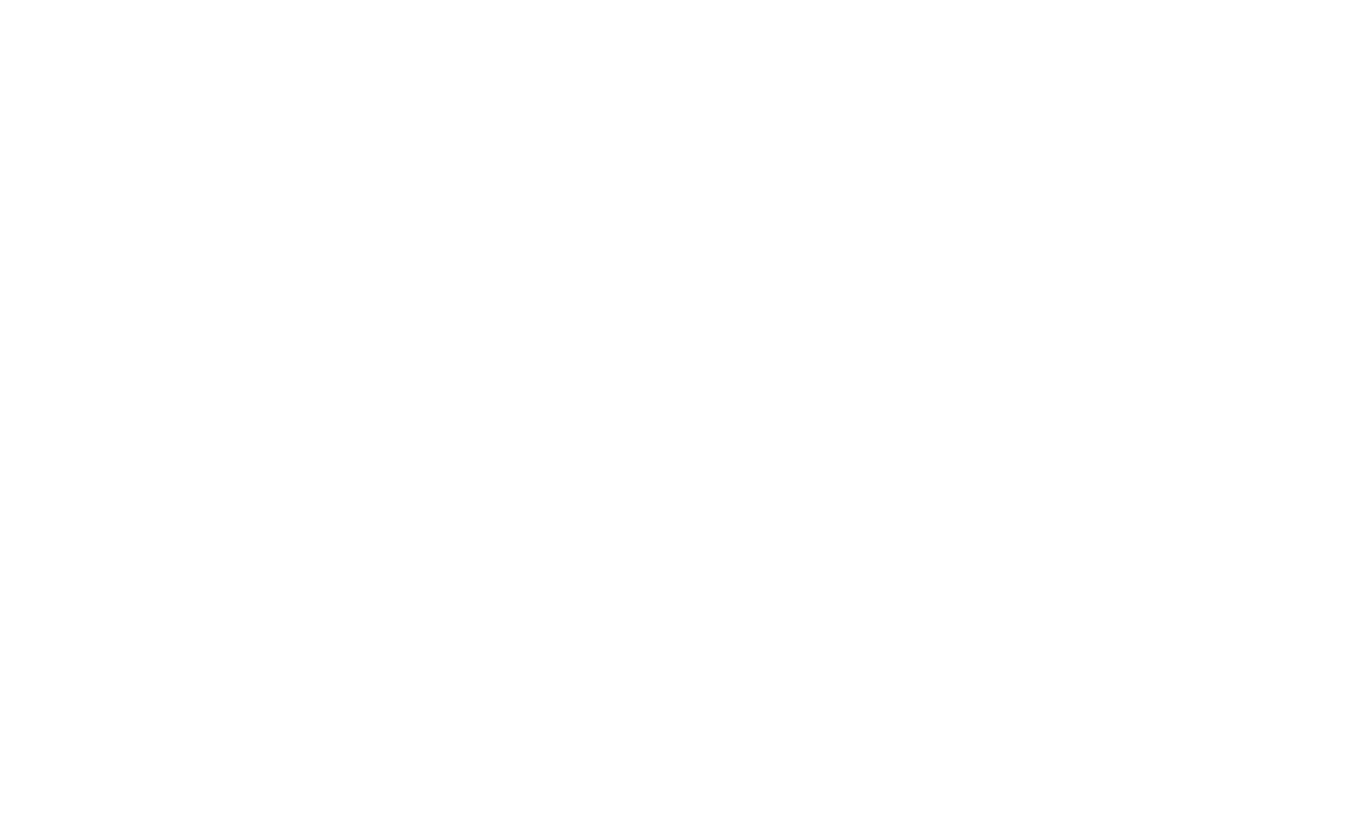
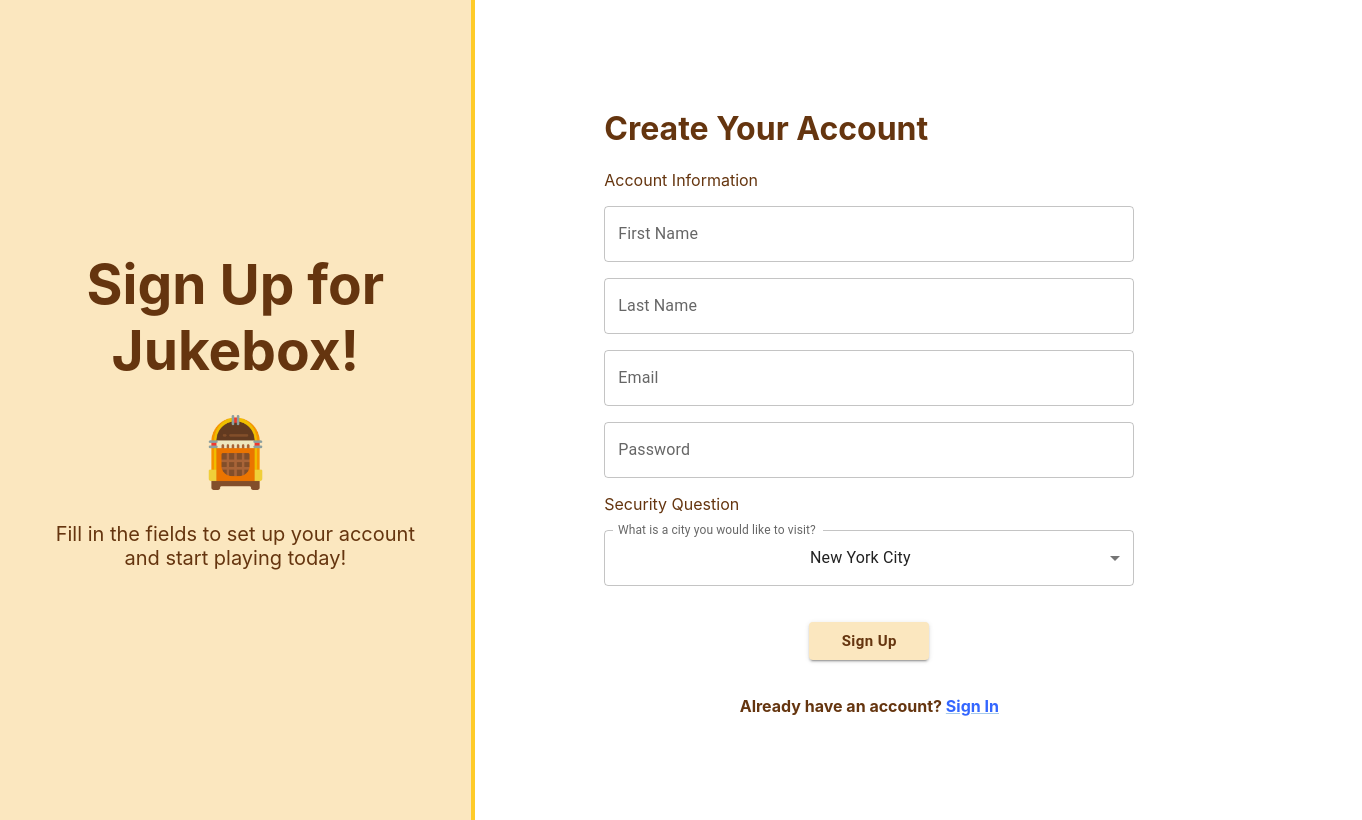
Before and after one commit to maitriparikh/cs407-jukebox, a React (Create React App) app: page /signup in a window 1280 px wide. Before the commit this address had no page. Shown: the whole page, 1362 px wide, since content can reach past the window. Built offline with nearby package versions, Linux system fonts and the light colour scheme.

Commit message:
Sign Up and Sign In preliminary UI
Co-authored-by: maitriparikh <maitriparikh@users.noreply.github.com>

```diff
--- a/src/App.js
+++ b/src/App.js
@@ -8,7 +8,7 @@
 } from "react-router-dom";
 //import { useLocation } from "react-router-dom";
 import SignIn from "./pages/signin_components/signin";
-
+import SignUp from "./pages/signup_components/signup";
 
 function App() {
   //const location = useLocation();
@@ -17,6 +17,7 @@
     <div className="App">
       <Routes>
         <Route path="/" element={<SignIn />} />
+        <Route path="/signup" element={<SignUp />} />
       </Routes>
     </div>
   );
--- a/src/pages/signin_components/signin.js
+++ b/src/pages/signin_components/signin.js
@@ -2,25 +2,27 @@
 import TextField from "@mui/material/TextField";
 import Button from "@mui/material/Button";
 import Stack from "@mui/material/Stack";
-import Select from "@mui/material/Select";
-import InputLabel from "@mui/material/InputLabel";
-import MenuItem from "@mui/material/MenuItem";
-import FormControl from "@mui/material/FormControl";
-import ToggleButton from '@mui/material/ToggleButton';
-import ToggleButtonGroup from '@mui/material/ToggleButtonGroup';
 import React, { useState, useEffect } from "react";
 import { Container } from "@mui/system";
 import Grid from "@mui/material/Grid";
+import Logo from '../../logo.png';
+import { useNavigate } from "react-router-dom";
 import { Link } from "@mui/material";
-import logo from '../../logo.png';
-
 
 
 function SignIn() {
   const [email, setEmail] = useState("");
   const [password, setPassword] = useState("");
-  //const navigate = useNavigate();
 
+  /* Navigation for buttons */
+  const navigate = useNavigate();
+  const signin_click = () => {
+    console.log("SIGNIN CLICKED");
+  };
+  const signup_click = () => {
+    console.log("SIGNUP CLICKED");
+    navigate("/signup");
+  };
 
   return (
     <Container maxWidth="true" disableGutters="true">
@@ -55,7 +57,7 @@
                 Welcome to Jukebox!
             </h5>
 
-            <img src={logo} alt="Logo" height={75} width={75} />
+            <img src={Logo} alt="Logo" height={75} width={75} />
 
             <h4
                 style={{
@@ -68,7 +70,7 @@
             </h4>
         </Stack>
 
-        {/* Signin Form */}
+        {/* Sign In Form */}
         <Box
           p={4}
           sx={{
@@ -103,12 +105,6 @@
                 {/* Email field */}
                 <TextField
                   label="Email"
-                  InputProps={{
-                    style: { borderColor: 'var(--text-color)' },
-                  }}
-                  InputLabelProps={{
-                    style: { color: 'var(--text-color)' },
-                  }}
                   onChange={(event) => setEmail(event.target.value)} // save email from user input
                 />
 
@@ -116,12 +112,6 @@
                 <TextField
                   label="Password"
                   type="password"
-                  InputProps={{
-                    style: { borderColor: 'var(--text-color)' },
-                  }}
-                  InputLabelProps={{
-                    style: { color: 'var(--text-color)' },
-                  }}
                   onChange={(event) => setPassword(event.target.value)} // save password from user input
                 />
 
@@ -130,13 +120,14 @@
                 <Button
                   variant="contained"
                   style={{
-                    width: 120,
+                    width: 200,
                     color: 'var(--text-color)',
                     backgroundColor: 'var(--accent-color)',
                     textTransform: "none",
                     fontSize: 15,
                     fontWeight: "bold"
                     }}
+                  onClick={signin_click}
                 >
                   Sign In
                 </Button>
@@ -144,25 +135,21 @@
 
                 <br></br>
 
-                {/* Sign Up button */}
-                <h4 style={{ color: 'var(--text-color)', marginBottom: "0" }}>
-                  Don't have an account?
+                {/* Sign Up link */}
+                <h4 style={{ color: 'var(--text-color)', marginBottom: "0", fontSize: 16 }}>
+                  Don't have an account? {" "}
+                  <Link
+                    variant="contained"
+                    style={{
+                      color: "#3366ff",
+                      fontSize: 16,
+                      fontWeight: "bold"
+                      }}
+                    onClick={signup_click}
+                  >
+                    Sign Up
+                  </Link>
                 </h4>
-                <Box textAlign='center'>
-                <Button
-                  variant="contained"
-                  style={{
-                    width: 120,
-                    color: 'var(--text-color)',
-                    backgroundColor: 'var(--accent-color)',
-                    textTransform: "none",
-                    fontSize: 15,
-                    fontWeight: "bold"
-                    }}
-                >
-                  Sign Up
-                </Button>
-                </Box>
 
               </Stack>
             </Stack>
--- a/src/pages/signup_components/signup.js
+++ b/src/pages/signup_components/signup.js
@@ -0,0 +1,234 @@
+import Box from "@mui/material/Box";
+import TextField from "@mui/material/TextField";
+import Button from "@mui/material/Button";
+import Stack from "@mui/material/Stack";
+import React, { useState, useEffect } from "react";
+import { Container } from "@mui/system";
+import Grid from "@mui/material/Grid";
+import Logo from '../../logo.png';
+import { useNavigate } from "react-router-dom";
+import MenuItem from "@mui/material/MenuItem";
+import FormControl from "@mui/material/FormControl";
+import Select from "@mui/material/Select";
+import InputLabel from "@mui/material/InputLabel";
+import { Link } from "@mui/material";
+
+
+function SignUp() {
+  const [firstName, setFirstName] = useState("");
+  const [lastName, setLastName] = useState("");
+  const [email, setEmail] = useState("");
+  const [password, setPassword] = useState("");
+  const [securityQuestion, setSecurityQuestion] = useState("");
+
+  /* Navigation for buttons */
+  const navigate = useNavigate();
+  const signup_click = () => {
+    console.log("SIGNUP CLICKED");
+    console.log(firstName + ", " + lastName + ", " + email + ", " + password + ", " + securityQuestion);
+    navigate("/signup");
+  };
+  const signin_click = () => {
+    console.log("GO BACK TO SIGNIN CLICKED");
+    navigate("/");
+  };
+
+  return (
+    <Container maxWidth="true" disableGutters="true">
+      <Stack
+        direction="row"
+        justifyContent="flex-start"
+        alignItems={"left"}
+        style={{ background: 'var(--accent-color)' }}
+      >
+        {/* Left Card */}
+        <Stack
+            sx={{
+                height: "90vh",
+                width: "50%",
+                display: "flex",
+                flexDirection: "column",
+                alignItems: "center",
+                justifyContent: "center",
+                textAlign: "center",
+                padding: "50px",
+                borderRight: 'var(--line-color)'
+            }}
+            spacing={4}
+            >
+            <h5
+                style={{
+                fontWeight: "bold",
+                color: "var(--text-color)",
+                fontSize: 55,
+                }}
+            >
+               Sign Up for Jukebox!
+            </h5>
+
+            <img src={Logo} alt="Logo" height={75} width={75} />
+
+            <h4
+                style={{
+                fontWeight: "normal",
+                color: "var(--text-color)",
+                fontSize: 20,
+                }}
+            >
+                Fill in the fields to set up your account and start playing today!
+            </h4>
+        </Stack>
+
+        {/* Form Fields */}
+        <Box
+          p={4}
+          sx={{
+            backgroundColor: "#ffffff",
+            minHeight: "100%",
+            display: "flex",
+            width: "100%",
+            alignItems:"center"
+          }}
+        >
+          <Grid
+            container
+            direction="column"
+            spacing={2}
+            alignItems="center"
+          >
+
+            <Stack marginX="15%" width="100%">
+              <h1 style={{ textAlign: "left", color: 'var(--text-color)'}}>
+                Create Your Account
+              </h1>
+
+              {/* Form Stack */}
+              <Stack
+                direction="column"
+                justifyContent="center"
+                alignItems="stretch"
+                spacing={2}
+                width="70%"
+              >
+
+            <h1
+                style={{
+                  textAlign: "left",
+                  fontWeight: "400",
+                  fontSize: "16px",
+                  color: 'var(--text-color)',
+                }}
+              >
+                Account Information
+            </h1>
+
+                {/* First Name field */}
+                <TextField
+                  label="First Name"
+                  onChange={(event) => setFirstName(event.target.value)} // save password from user input
+                />
+
+                {/* Last Name field */}
+                <TextField
+                  label="Last Name"
+                  onChange={(event) => setLastName(event.target.value)} // save password from user input
+                />
+
+                {/* Email field */}
+                <TextField
+                  label="Email"
+                  onChange={(event) => setEmail(event.target.value)} // save email from user input
+                />
+
+                {/* Password field */}
+                <TextField
+                  label="Password"
+                  type="password"
+                  onChange={(event) => setPassword(event.target.value)} // save password from user input
+                />
+
+            <h1
+                style={{
+                  textAlign: "left",
+                  fontWeight: "400",
+                  fontSize: "16px",
+                  color: 'var(--text-color)',
+                }}
+              >
+                Security Question
+            </h1>
+
+                {/* Security Question */}
+                <FormControl>
+                  <InputLabel id="demo-simple-select-label" label="label">
+                    What is a city you would like to visit?
+                  </InputLabel>
+                  <Select
+                    labelId="demo-simple-select-label"
+                    id="demo-simple-select"
+                    label="What is a city you would like to visit?"
+                    defaultValue={10} // Set the default option by its value
+                    onClick={(event) => setSecurityQuestion(event.target.innerText)}
+                  >
+                    <MenuItem value={10}>New York City</MenuItem>
+                    <MenuItem value={20}>San Francisco</MenuItem>
+                    <MenuItem value={30}>Paris</MenuItem>
+                    <MenuItem value={40}>Barcelona</MenuItem>
+                    <MenuItem value={50}>New Delhi</MenuItem>
+                    <MenuItem value={60}>Venice</MenuItem>
+                    <MenuItem value={60}>Shanghai</MenuItem>
+                    <MenuItem value={70}>Tokyo</MenuItem>
+                    <MenuItem value={80}>Seoul</MenuItem>
+                    <MenuItem value={90}>London</MenuItem>
+                    <MenuItem value={100}>Nairobi</MenuItem>
+                  </Select>
+                </FormControl>
+
+                <br></br>
+
+                {/* Sign Up button */}
+                <Box textAlign='center'>
+                <Button
+                  variant="contained"
+                  style={{
+                    width: 120,
+                    color: 'var(--text-color)',
+                    backgroundColor: 'var(--accent-color)',
+                    textTransform: "none",
+                    fontSize: 15,
+                    fontWeight: "bold"
+                    }}
+                  onClick={signup_click}
+                >
+                  Sign Up
+                </Button>
+                </Box>
+
+                <br></br>
+
+                {/* Sign In link */}
+                <h4 style={{ color: 'var(--text-color)', marginBottom: "0", fontSize: 16}}>
+                  Already have an account? {" "}
+                  <Link
+                    variant="contained"
+                    style={{
+                      color: "#3366ff",
+                      fontSize: 16,
+                      fontWeight: "bold"
+                      }}
+                    onClick={signin_click}
+                  >
+                    Sign In
+                  </Link>
+                </h4>
+
+              </Stack>
+            </Stack>
+          </Grid>
+        </Box>
+      </Stack>
+    </Container>
+  );
+}
+
+export default SignUp;
```
